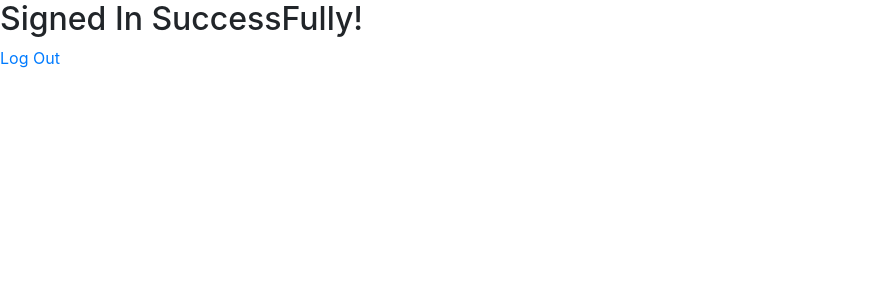
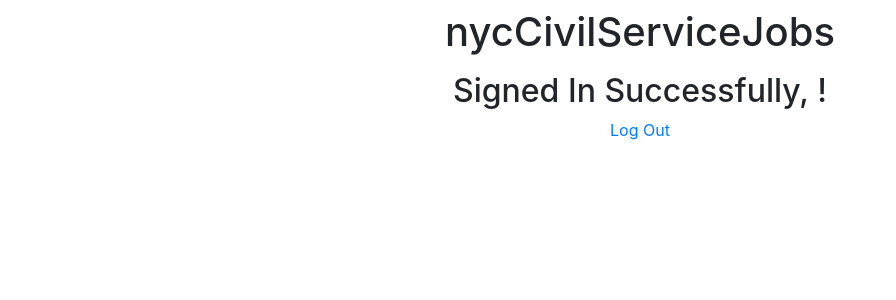
Before and after one commit to gcivil-nyu-org/nycCivilServiceJobs, a Django app: page /signin/success in a window 1280 px wide. Shown: the top 300 px of the page, without its empty margins (0-896 px from the left). Run offline with Django 3.2, Linux system fonts and the light colour scheme; some libraries are stand-ins or nearby versions.

Commit message:
Updated the Bootstrap and cleaned the UI

```diff
--- a/signin/templates/signin/success.html
+++ b/signin/templates/signin/success.html
@@ -1,5 +1,10 @@
 {% extends 'base.html' %}
 {% block content %}
-    <h2>Signed In SuccessFully! {{user.username}}</h2>
- <p><a href="{% url 'logout' %}">Log Out</a></p>
+
+<div class="container">
+    <h1 class="mt-2" style="text-align:center">nycCivilServiceJobs</h1>
+    <h2 class="mt-3" style="text-align:center">Signed In Successfully, {{user.username}}!</h2>
+    </aside>
+    <p style="text-align:center"><a href="{% url 'logout' %}">Log Out</a></p>
+</div>
 {% endblock %}
--- a/templates/base.html
+++ b/templates/base.html
@@ -7,16 +7,12 @@
           integrity="sha384-ggOyR0iXCbMQv3Xipma34MD+dH/1fQ784/j6cY/iJTQUOhcWr7x9JvoRxT2MZw1T" crossorigin="anonymous">
 
     <title>{% block title %}nycCivilServiceJobs {% endblock %}</title>
-
 </head>
 
 
 <body>
 {% block content %}
 {% endblock %}
-</div>
-</div>
-
 <script src="https://code.jquery.com/jquery-3.3.1.slim.min.js"
         integrity="sha384-q8i/X+965DzO0rT7abK41JStQIAqVgRVzpbzo5smXKp4YfRvH+8abtTE1Pi6jizo"
         crossorigin="anonymous"></script>
```
Also changed, not shown: db.sqlite3.
